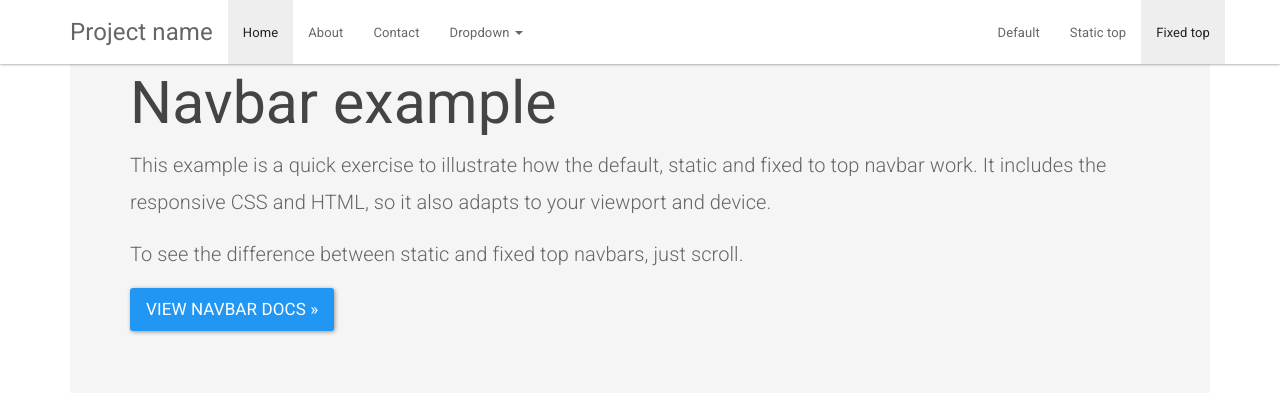
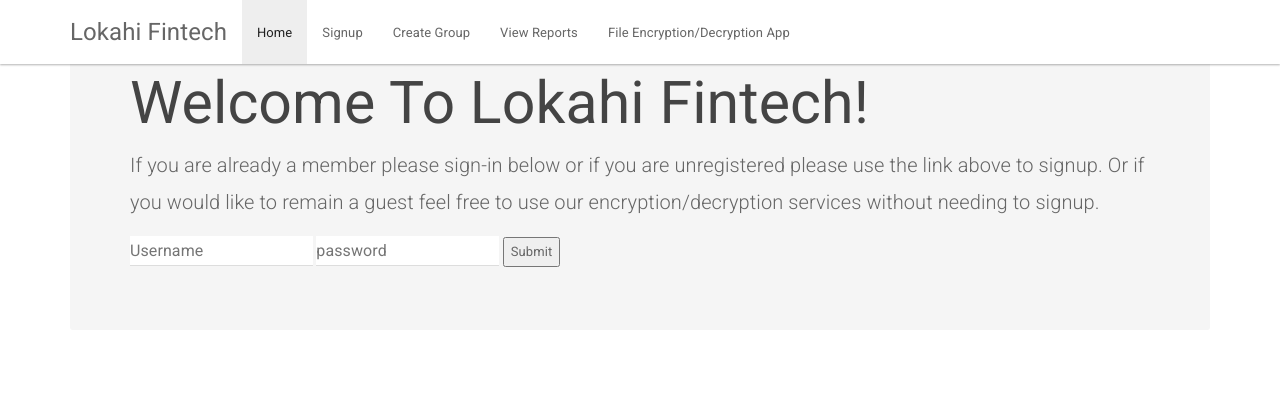
Before and after one commit to ashleypnguyen/cs3240-s17-team20, a Django app: page /base/ in a window 1280 px wide. Shown: the top 393 px of the page. Run offline with Django 3.2, Linux system fonts and the light colour scheme; some libraries are stand-ins or nearby versions.

Commit message:
Almost completeted home page and nav bar made consistant across all pages

```diff
--- a/UserGroupForms/templates/base.html
+++ b/UserGroupForms/templates/base.html
@@ -11,7 +11,7 @@
     <meta name="author" content="">
     <link rel="icon" href="../../favicon.ico">
 
-    <title>Fixed Top Navbar Example for Bootstrap</title>
+    <title>Lokahi Fintech</title>
 
     <!-- Bootstrap core CSS -->
     <link href="{% static 'css/bootstrap.min.css' %}" rel="stylesheet">
@@ -45,13 +45,16 @@
             <span class="icon-bar"></span>
             <span class="icon-bar"></span>
           </button>
-          <a class="navbar-brand" href="#">Project name</a>
+          <a class="navbar-brand" href="#" style="pointer-events: none; cursor: default;">Lokahi Fintech</a>
         </div>
         <div id="navbar" class="navbar-collapse collapse">
           <ul class="nav navbar-nav">
-            <li class="active"><a href="#">Home</a></li>
-            <li><a href="#about">About</a></li>
-            <li><a href="#contact">Contact</a></li>
+            <li class="active"><a href="http://localhost:8000/base">Home</a></li>
+            <li><a href="http://localhost:8000/userSignup/">Signup</a></li>
+            <li><a href="http://localhost:8000/groupSignup/">Create Group</a></li>
+            <li><a href="http://localhost:8000/showReport/">View Reports</a></li>
+            <li><a href="#notYetImplemented">File Encryption/Decryption App</a></li>
+            <!--
             <li class="dropdown">
               <a href="#" class="dropdown-toggle" data-toggle="dropdown" role="button" aria-haspopup="true" aria-expanded="false">Dropdown <span class="caret"></span></a>
               <ul class="dropdown-menu">
@@ -64,12 +67,15 @@
                 <li><a href="#">One more separated link</a></li>
               </ul>
             </li>
+            -->
           </ul>
+          <!--
           <ul class="nav navbar-nav navbar-right">
             <li><a href="../navbar/">Default</a></li>
             <li><a href="../navbar-static-top/">Static top</a></li>
             <li class="active"><a href="./">Fixed top <span class="sr-only">(current)</span></a></li>
           </ul>
+          -->
         </div><!--/.nav-collapse -->
       </div>
     </nav>
@@ -78,11 +84,15 @@
 
       <!-- Main component for a primary marketing message or call to action -->
       <div class="jumbotron">
-        <h1>Navbar example</h1>
-        <p>This example is a quick exercise to illustrate how the default, static and fixed to top navbar work. It includes the responsive CSS and HTML, so it also adapts to your viewport and device.</p>
-        <p>To see the difference between static and fixed top navbars, just scroll.</p>
+        <h1>Welcome To Lokahi Fintech!</h1>
+        <p>If you are already a member please sign-in below or if you are unregistered please use the link above to signup. Or if you would like to remain a guest feel free to use our encryption/decryption services without needing to signup.</p>
         <p>
-          <a class="btn btn-lg btn-primary" href="../../components/#navbar" role="button">View navbar docs &raquo;</a>
+          <!--<a class="btn btn-lg btn-primary" href="../../components/#navbar" role="button">View navbar docs &raquo;</a> -->
+          <form method="post" action="userSignIn">
+            <input type="text" placeholder="Username" id="username">
+            <input type="password" placeholder="password" id="pass">
+            <input type="submit" id="submit" value="Submit">
+          </form>
         </p>
       </div>
 
--- a/cs3240project/settings.py
+++ b/cs3240project/settings.py
@@ -89,7 +89,7 @@ STATICFILES_DIRS = (
     # Put strings here, like "/home/html/static" or "C:/www/django/static".
     # Always use forward slashes, even on Windows.
     # Don't forget to use absolute paths, not relative paths.
-    '/Users/Nader/CS3240/cs3240-s17-team20/cs3240project/static',
+    'C:/Users/student/Documents/CS3240Project/cs3240-s17-team20/cs3240project/static',
 )
 
 # Password validation
```
Also changed, not shown: UserGroupForms/templates/header.html (+44 -0 lines), 1 other file.
